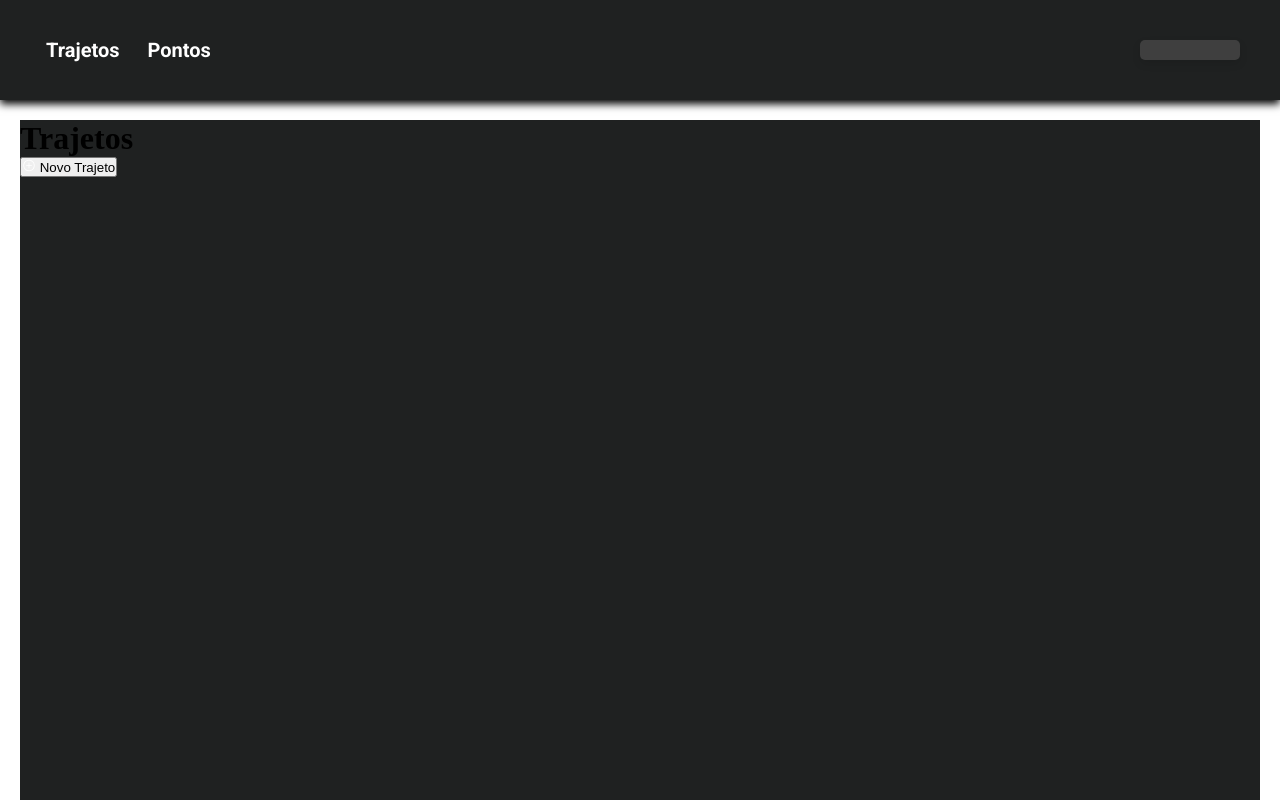
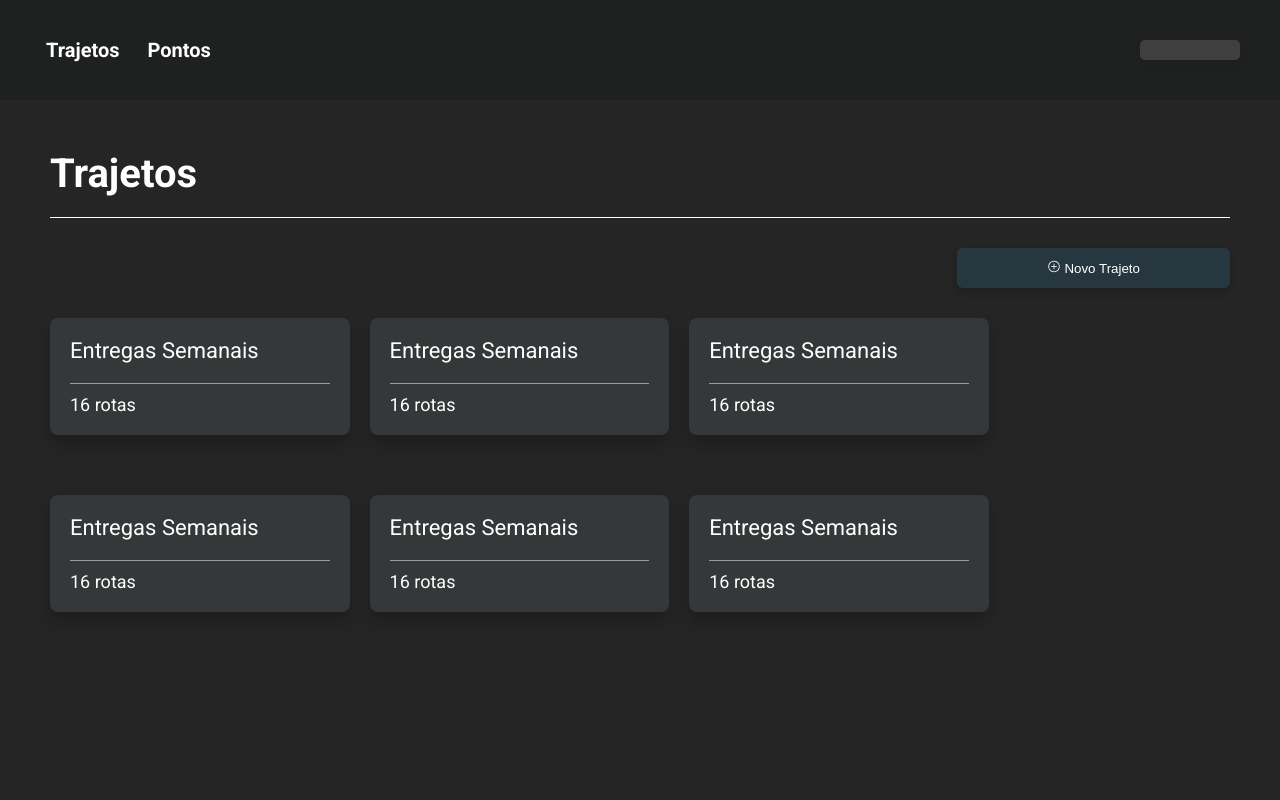
Before and after one commit to liviantorres/RotAgil, a React (Vite) app in the folder front-end/: page /trajetos in a window 1280 px wide. Shown: the top 800 px of the page. Built offline with nearby package versions, Linux system fonts and the light colour scheme.

Commit message:
Resolve #33

```diff
--- /dev/null
+++ b/front-end/src/components/Trajeto.jsx
@@ -0,0 +1,49 @@
+import styled from "styled-components";
+
+const ContainerTrajeto = styled.div`
+  background-color: #343838;
+  padding: 20px;
+  border-radius: 8px;
+  box-shadow: 0px 10px 16px rgba(0, 0, 0, 0.2);
+  color: #fff;
+  display: flex;
+  flex-direction: column;
+  align-items: start;
+  justify-content: center;
+  width: 22%;
+  margin: 30px 0px 10px 0px;
+  font-family: 'Roboto', sans-serif;
+
+`;
+
+const Titulo = styled.h1`
+  font-weight: 400;
+  font-size: 22px;
+  margin: 0;
+  padding-bottom: 10px;
+`;
+
+const LinhaHorizontal = styled.hr`
+  border: none;
+  border-top: 1px solid #fff;
+  opacity: 0.5;
+  width: 100%;
+  margin: 10px 0;
+`;
+
+const Texto = styled.p`
+  font-size: 18px;
+  margin: 0;
+`;
+
+const Trajeto = ({ nomeTrajeto, rotas }) => {
+  return (
+    <ContainerTrajeto>
+      <Titulo>{nomeTrajeto}</Titulo>
+      <LinhaHorizontal />
+      <Texto>{rotas} rotas</Texto>
+    </ContainerTrajeto>
+  );
+}
+
+export default Trajeto;
--- a/front-end/src/layouts/PageLayout.jsx
+++ b/front-end/src/layouts/PageLayout.jsx
@@ -45,9 +45,7 @@ const PageLayout = ({ NavType }) => {
 
       <div style={{ flex: 1 }}>
         <Navbar links={links} button={button} />
-        <div style={{ padding: '20px' }}>
           <Outlet />
-        </div>
       </div>
     </LayoutContainer>
   );
--- a/front-end/src/pages/Register.jsx
+++ b/front-end/src/pages/Register.jsx
@@ -5,12 +5,12 @@ import axios from "axios";
 const Register = () => {
   const [errors, setErrors] = useState([]);
 
-  const handleRegister = async ({ dominio, email, password }) => {
+  const handleRegister = async ({ name, email, password }) => {
     setErrors([]);
 
     try {
       const response = await axios.post("http://localhost:8080/company", {
-        name: dominio,
+        name,
         email,
         password,
       });
--- a/front-end/src/pages/Trajetos.jsx
+++ b/front-end/src/pages/Trajetos.jsx
@@ -1,22 +1,100 @@
 import React from "react";
 import styled from "styled-components";
+import Trajeto from "../components/Trajeto";
 
 const TrajetoContainer = styled.div`
-  background-color: #1F2121;
+  background-color: #252525;
   height: 100vh;
+  padding: 50px;
+`;
+
+const Titulo = styled.h1`
+  font-family: 'Roboto', sans-serif;
+  color: #FFFF;
+  font-weight: 600;
+  font-size: 40px;
   margin: 0;
-  padding: 0;
-`
+`;
+
+const Hr = styled.hr`
+  border: none;
+  border-top: 1px solid #FFFF;
+  width: 100%;
+  margin: 10px 0;
+`;
+
+const Botao = styled.button`
+  background-color: #273740;
+  color: #fff;
+  padding: 12px 90px;
+  border: none;
+  border-radius: 6px;
+  box-shadow: 0px 4px 8px rgba(0, 0, 0, 0.2);
+  cursor: pointer;
+  margin-top: 10px;
+  transition: background-color 0.3s;
+  &:hover{
+    background-color:#2c4c5a;
+    transform: scale(1.01);
+  }
+`;
+
+const ContainerFlex = styled.div`
+  display: flex;
+  flex-direction: column;
+  align-items: flex-start;
+  gap: 10px;
+`;
+
+const BotaoContainer = styled.div`
+  align-self: flex-end;
+`;
+
+const ListaTrajeto = styled.div`
+  display: flex;
+  flex-direction: row;
+  gap: 20px;
+  flex-wrap: wrap;
+`;
 
 const Trajetos = () => {
   return (
     <TrajetoContainer>
-
-        <h1 className="trajetos">Trajetos</h1>
-        <button className="newPath">
-          <img className="botao-adc" src="/botao-adc.png" alt="" /> Novo Trajeto
-        </button>
-
+      <ContainerFlex>
+        <Titulo>Trajetos</Titulo>
+        <Hr />
+        <BotaoContainer>
+          <Botao>
+            <img src="/botao-adc.png" alt="" /> Novo Trajeto
+          </Botao>
+        </BotaoContainer>
+      </ContainerFlex>
+      <ListaTrajeto>
+      <Trajeto
+        nomeTrajeto= 'Entregas Semanais'
+        rotas = '16'
+      />
+      <Trajeto
+        nomeTrajeto= 'Entregas Semanais'
+        rotas = '16'
+      />
+      <Trajeto
+        nomeTrajeto= 'Entregas Semanais'
+        rotas = '16'
+      />
+      <Trajeto
+        nomeTrajeto= 'Entregas Semanais'
+        rotas = '16'
+      />
+      <Trajeto
+        nomeTrajeto= 'Entregas Semanais'
+        rotas = '16'
+      />
+      <Trajeto
+        nomeTrajeto= 'Entregas Semanais'
+        rotas = '16'
+      />
+      </ListaTrajeto>
     </TrajetoContainer>
   );
 };
```
